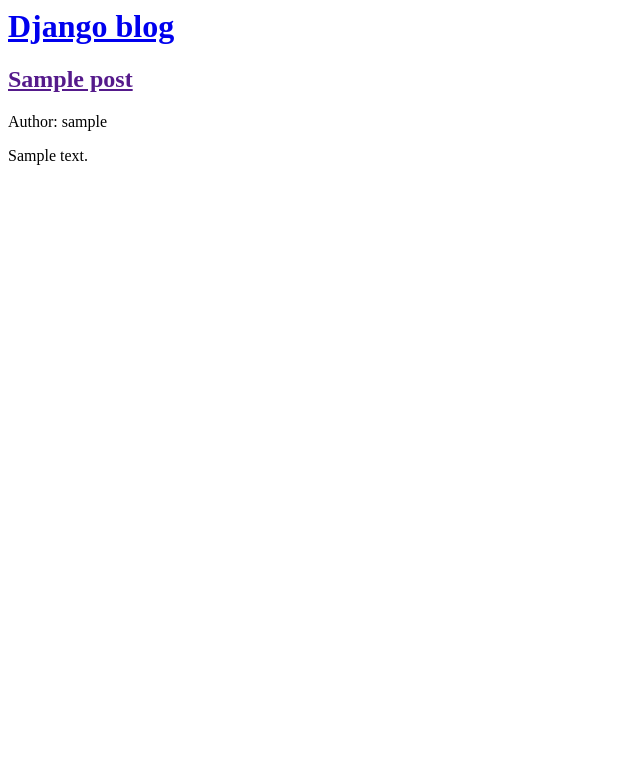
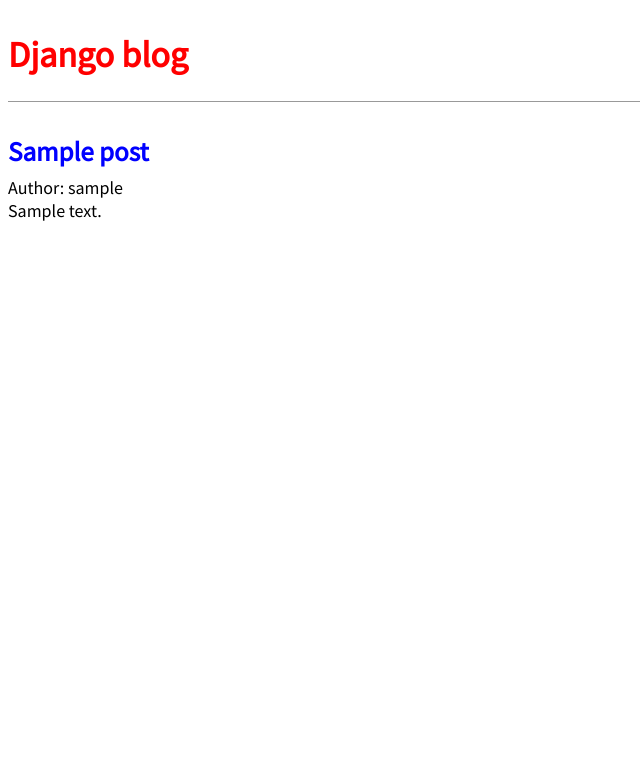
Before and after one commit to HexagenzZ/framework_programming_project, a Django app: page / in a window 1280 px wide. Shown: the top 783 px of the page, without its empty margins (0-640 px from the left). Run offline with Django 5.2, Linux system fonts and the light colour scheme; tables that the repository leaves empty hold one stand-in row (values such as "Sample post").

Commit message:
feat(project6): add static files configuration and base.css styling

```diff
--- a/django/project6/django_project/settings.py
+++ b/django/project6/django_project/settings.py
@@ -116,3 +116,4 @@
 # https://docs.djangoproject.com/en/6.0/howto/static-files/
 
 STATIC_URL = "static/"
+STATICFILES_DIRS = [BASE_DIR / "static"]
--- /dev/null
+++ b/django/project6/static/css/base.css
@@ -0,0 +1,38 @@
+body {
+  font-family: "Source Sans Pro", sans-serif;
+  font-size: 18px;
+}
+
+header {
+  border-bottom: 1px solid #999;
+  margin-bottom: 2rem;
+  display: flex;
+}
+
+header h1 a {
+  color: red;
+  text-decoration: none;
+}
+
+.post-entry {
+  margin-bottom: 2rem;
+}
+
+.post-entry h2 {
+  margin: 0.5rem 0;
+}
+
+.post-entry h2 a,
+.post-entry h2 a:visited {
+  color: blue;
+  text-decoration: none;
+}
+
+.post-entry h2 a:hover {
+  color: red;
+}
+
+.post-entry p {
+  margin: 0;
+  font-weight: 400;
+}
--- a/django/project6/templates/base.html
+++ b/django/project6/templates/base.html
@@ -1,6 +1,9 @@
+{% load static %}
 <html>
 <head>
   <title>Django blog</title>
+  <link href="https://fonts.googleapis.com/css?family=Source+Sans+Pro:400" rel="stylesheet">
+  <link href="{% static 'css/base.css' %}" rel="stylesheet">
 </head>
 <body>
   <header>
```
